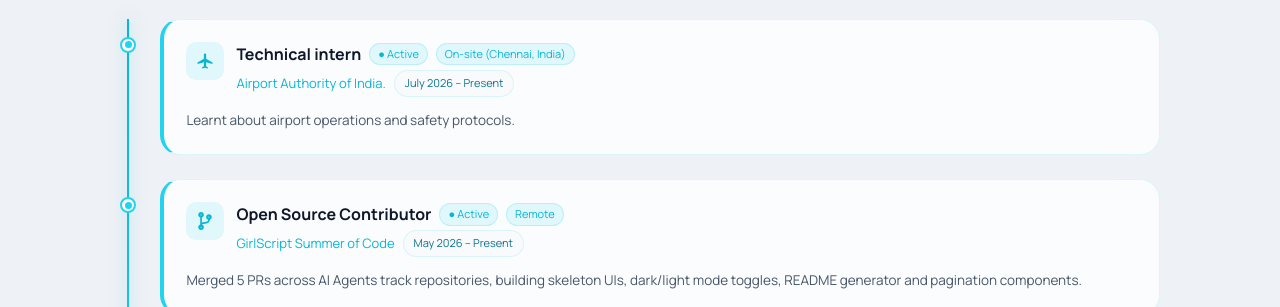
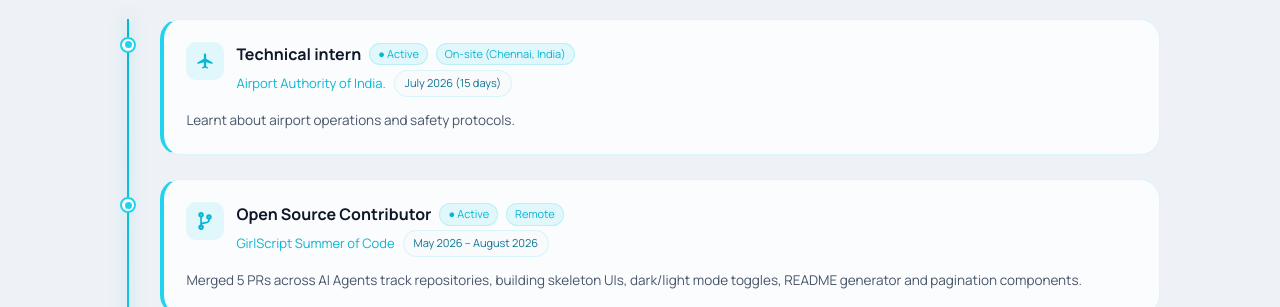
Before and after one commit to PojashriJM/PojashriJM_Portfolio, a Next.js app: page / in a window 1280 px wide. Shown: the part 1957-2264 px from the top of the page. Built offline with nearby package versions, Linux system fonts and the light colour scheme.

Commit message:
Updated experience

```diff
--- a/components/Experience.jsx
+++ b/components/Experience.jsx
@@ -2,8 +2,8 @@ import { useEffect, useRef, useState } from "react";
 import { FaCodeBranch, FaBrain, FaCode, FaChartLine } from "react-icons/fa";
 import { MdLocalAirport } from "react-icons/md";
 const experiences = [
-  {id:1,role:"Technical intern",company:"Airport Authority of India.",date:"July 2026 – Present",badge:"On-site (Chennai, India)",description:"Learnt about airport operations and safety protocols.",icon:MdLocalAirport,active:true},
-  {id:2,role:"Open Source Contributor",company:"GirlScript Summer of Code",date:"May 2026 – Present",badge:"Remote",description:"Merged 5 PRs across AI Agents track repositories, building skeleton UIs, dark/light mode toggles, README generator and pagination components.",icon:FaCodeBranch,active:true},
+  {id:1,role:"Technical intern",company:"Airport Authority of India.",date:"July 2026 (15 days)",badge:"On-site (Chennai, India)",description:"Learnt about airport operations and safety protocols.",icon:MdLocalAirport,active:true},
+  {id:2,role:"Open Source Contributor",company:"GirlScript Summer of Code",date:"May 2026 – August 2026",badge:"Remote",description:"Merged 5 PRs across AI Agents track repositories, building skeleton UIs, dark/light mode toggles, README generator and pagination components.",icon:FaCodeBranch,active:true},
   {id:3,role:"AI & DS Intern",company:"Zeptoware Systems Pvt. Ltd.",date:"Dec 2025 – Jan 2026",badge:"On-site (Chennai, India)",description:"Engineered a Fake Job Detection System using NLP pipelines, embeddings and ensemble ML models.",icon:FaBrain},
   {id:4,role:"Frontend Developer Intern",company:"Parkqwik Pvt. Ltd.",date:"Jun 2025 – Jul 2025",badge:"Remote",description:"Designed responsive UI components from Figma with accessibility and cross-browser support.",icon:FaCode},
 ];
```
